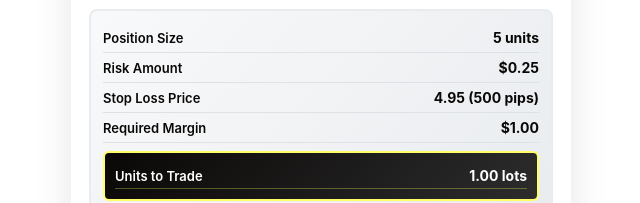
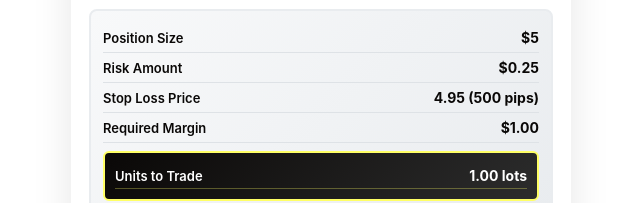
Before and after one commit to aberezniuk/poscalc, a plain HTML site: page index.html in a window 1280 px wide. Both pictures are taken after typing "5", "5", "5", "5", "5", "5" into the empty fields and a click on the button "Calculate Position". Shown: the part 563-766 px from the top of the page, 319-959 px from the left. Drawn offline with Linux system fonts and the light colour scheme.

Commit message:
fix results

```diff
--- a/index.html
+++ b/index.html
@@ -429,7 +429,7 @@
 
             // Display results
             if (marketType === 'fx') {
-                document.getElementById('positionSize').textContent = `${positionSize.toFixed(0)} units`;
+                document.getElementById('positionSize').textContent = `$${positionSize.toFixed(0)}`;
             } else {
                 document.getElementById('positionSize').textContent = `$${positionSize.toFixed(2)}`;
             }
```
